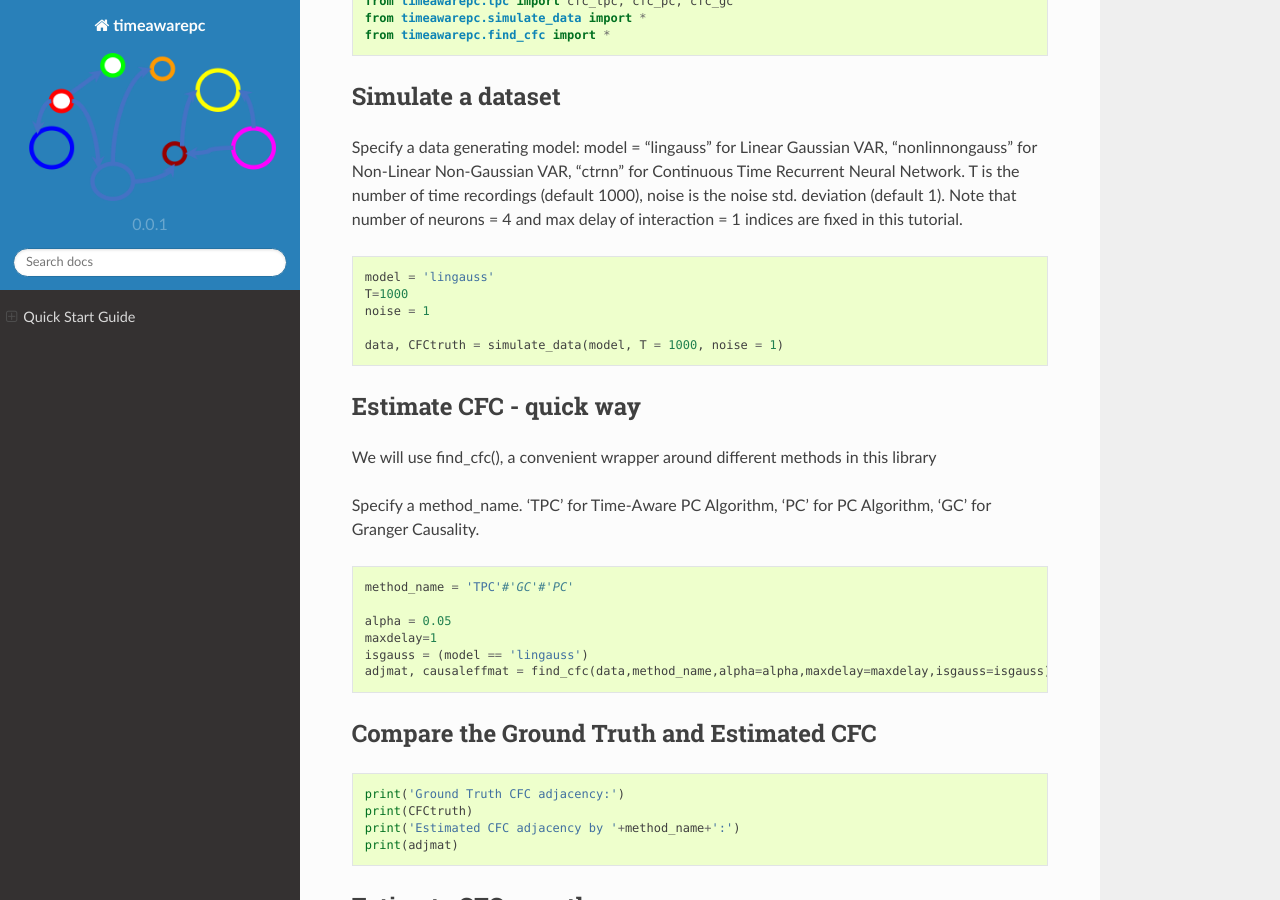
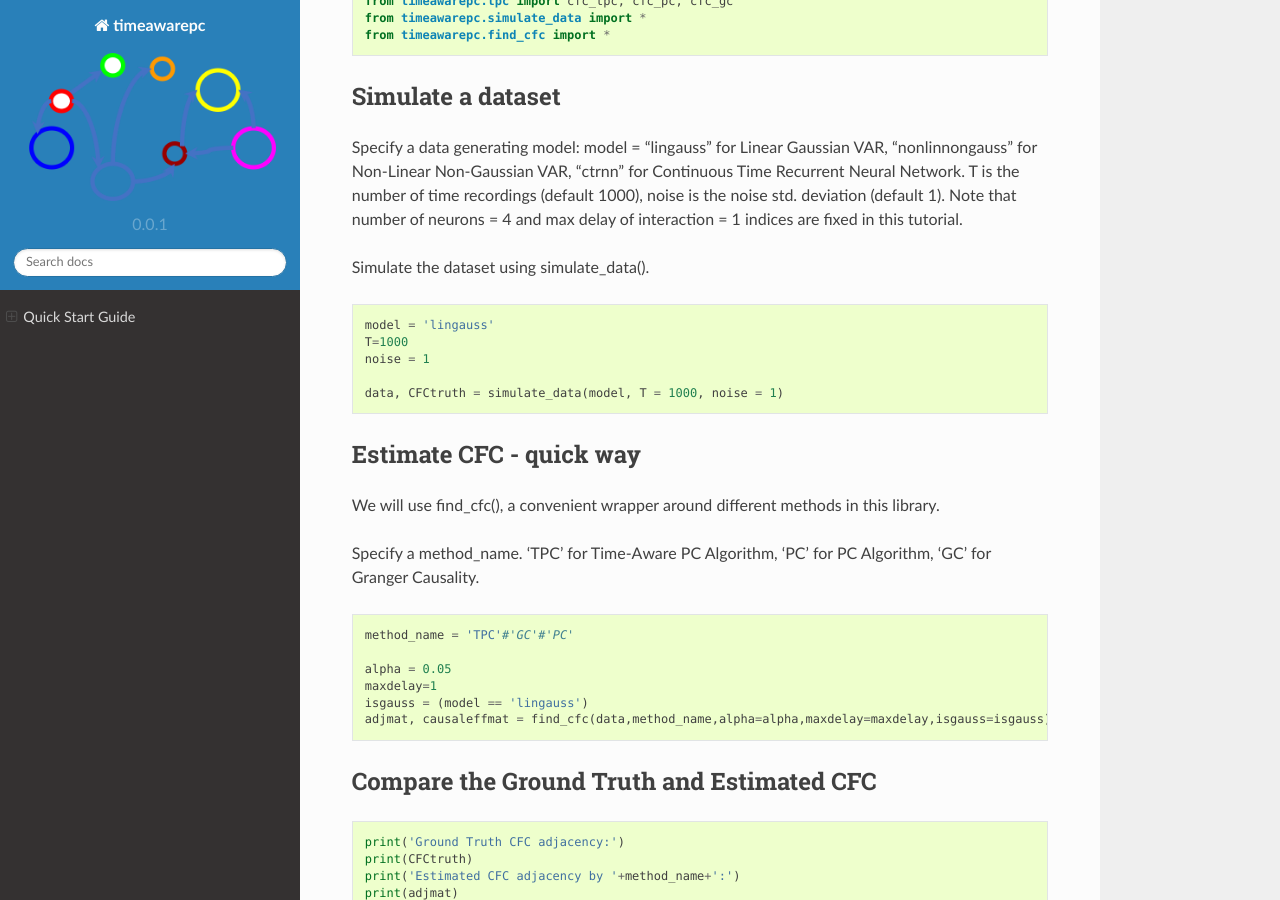
Before and after one commit to shlizee/TimeAwarePC, a Sphinx documentation site: the page built from docs/source/gettingstarted.rst, in a window 1280 px wide and 900 px high, scrolled down 375 px. Built offline with Sphinx 7.4.7 and the Read the Docs theme 2.0.0, drawn with Linux system fonts in a browser that asks for light colours; pages that are not in the unit, such as notebooks, are missing from menus.

Commit message:
Update gettingstarted.rst

```diff
--- a/docs/source/gettingstarted.rst
+++ b/docs/source/gettingstarted.rst
@@ -20,9 +20,12 @@ Load the packages
 
 Simulate a dataset
 ~~~~~~~~~~~~~~~~~~
-Specify a data generating model: model = "lingauss" for Linear Gaussian VAR, "nonlinnongauss" for Non-Linear Non-Gaussian VAR, "ctrnn" for Continuous Time Recurrent Neural Network.
+Specify a data generating model:
+model = "lingauss" for Linear Gaussian VAR, "nonlinnongauss" for Non-Linear Non-Gaussian VAR, "ctrnn" for Continuous Time Recurrent Neural Network.
 T is the number of time recordings (default 1000), noise is the noise std. deviation (default 1).
 Note that number of neurons = 4 and max delay of interaction = 1 indices are fixed in this tutorial.
+
+Simulate the dataset using simulate_data().
 
 .. code-block:: python
 
@@ -35,7 +38,7 @@ Note that number of neurons = 4 and max delay of interaction = 1 indices are fix
 
 Estimate CFC - quick way
 ~~~~~~~~~~~~~~~~~~~~~~~~
-We will use find_cfc(), a convenient wrapper around different methods in this library
+We will use find_cfc(), a convenient wrapper around different methods in this library.
 
 Specify a method_name. 'TPC' for Time-Aware PC Algorithm, 'PC' for PC Algorithm, 'GC' for Granger Causality.
 
```
